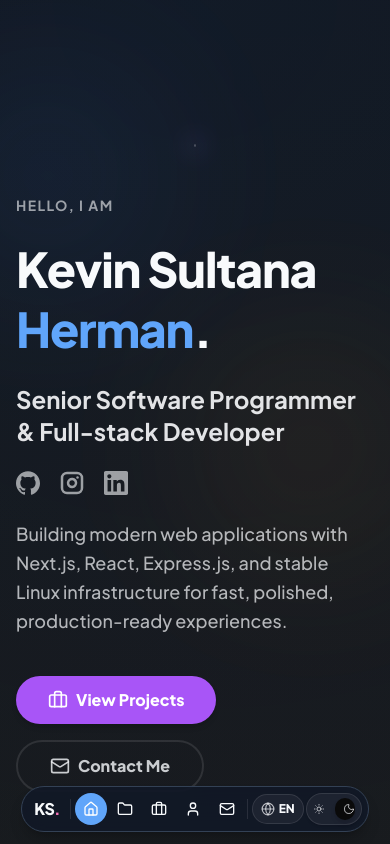
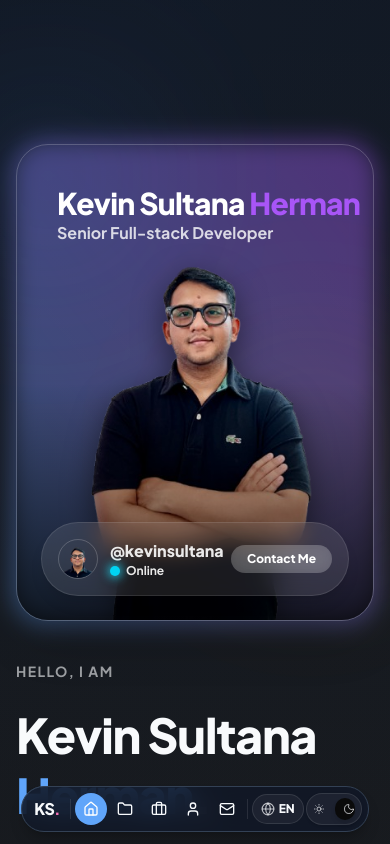
Before and after one commit to kevinsultana/my-porto, a Next.js app: page /en in a window 390 px wide. Shown: the top 844 px of the page. Built offline with nearby package versions, Linux system fonts and the light colour scheme.

Commit message:
fix: adjust layout and responsiveness in HeroSection for improved design consistency

```diff
--- a/src/components/hero-section.js
+++ b/src/components/hero-section.js
@@ -16,13 +16,13 @@ export default function HeroSection({ dict }) {
 
   return (
     <section id="home" className="py-12 md:py-20 scroll-mt-28">
-      <div className="flex flex-col-reverse md:flex-row items-center gap-12 md:gap-16">
+      <div className="flex flex-col md:flex-row items-center gap-10 md:gap-16">
         {/* Kolom Kiri */}
         <motion.div
           initial={{ opacity: 0, x: -50 }}
           animate={{ opacity: 1, x: 0 }}
           transition={{ duration: 0.6 }}
-          className="flex-1 space-y-6 text-left"
+          className="order-2 md:order-1 flex-1 w-full space-y-6 text-left"
         >
           <p className="text-sm font-bold uppercase tracking-widest text-brand-text/60">
             {dict?.greeting || "HELLO, I Am"}
@@ -119,10 +119,10 @@ export default function HeroSection({ dict }) {
           initial={{ opacity: 0, x: 50 }}
           animate={{ opacity: 1, x: 0 }}
           transition={{ duration: 0.6, delay: 0.2 }}
-          className="flex-1 flex justify-center md:justify-end"
+          className="order-1 md:order-2 flex-1 w-full flex justify-center md:justify-end"
         >
           <div
-            className="relative w-full max-w-sm perspective-1000"
+            className="relative w-full max-w-104 sm:max-w-sm perspective-1000"
             onMouseMove={(e) => {
               const rect = e.currentTarget.getBoundingClientRect();
               x.set(e.clientX - (rect.left + rect.width / 2));
@@ -137,7 +137,7 @@ export default function HeroSection({ dict }) {
             <div className="absolute -inset-1 bg-linear-to-tr from-brand-blue to-brand-purple rounded-[34px] blur-md opacity-40 -z-10 group-hover:opacity-60 transition-opacity" />
 
             <motion.div
-              className="relative aspect-3/4 w-full max-w-sm rounded-4xl overflow-hidden shadow-2xl border border-white/20"
+              className="relative w-full aspect-3/4 rounded-4xl overflow-hidden shadow-2xl border border-white/20"
               style={{ rotateX, rotateY }}
               transition={{ type: "spring", stiffness: 300, damping: 30 }}
             >
@@ -145,10 +145,11 @@ export default function HeroSection({ dict }) {
               <Image
                 src="/images/Hero.png"
                 alt="Kevin Sultana Herman"
-                fill
+                width={960}
+                height={1280}
                 priority
                 sizes="(max-width: 768px) 88vw, 420px"
-                className="object-cover object-bottom drop-shadow-[0_10px_15px_rgba(0,0,0,0.5)]"
+                className="w-full h-full object-cover object-bottom drop-shadow-[0_10px_15px_rgba(0,0,0,0.5)]"
               />
 
               {/* Gradient Overlay */}
```
